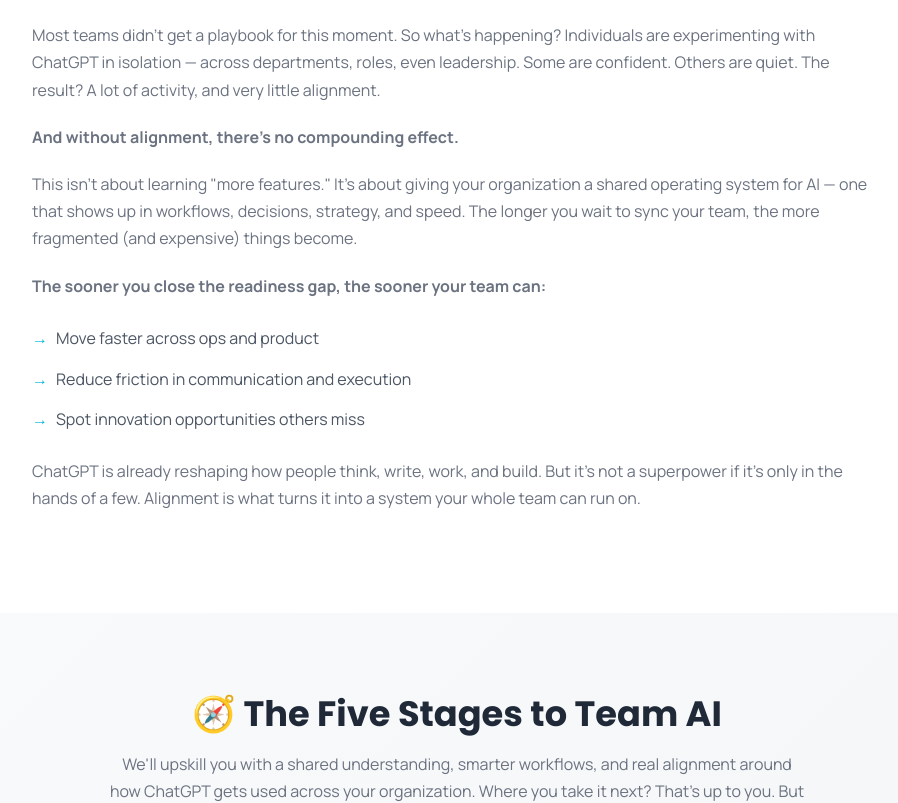
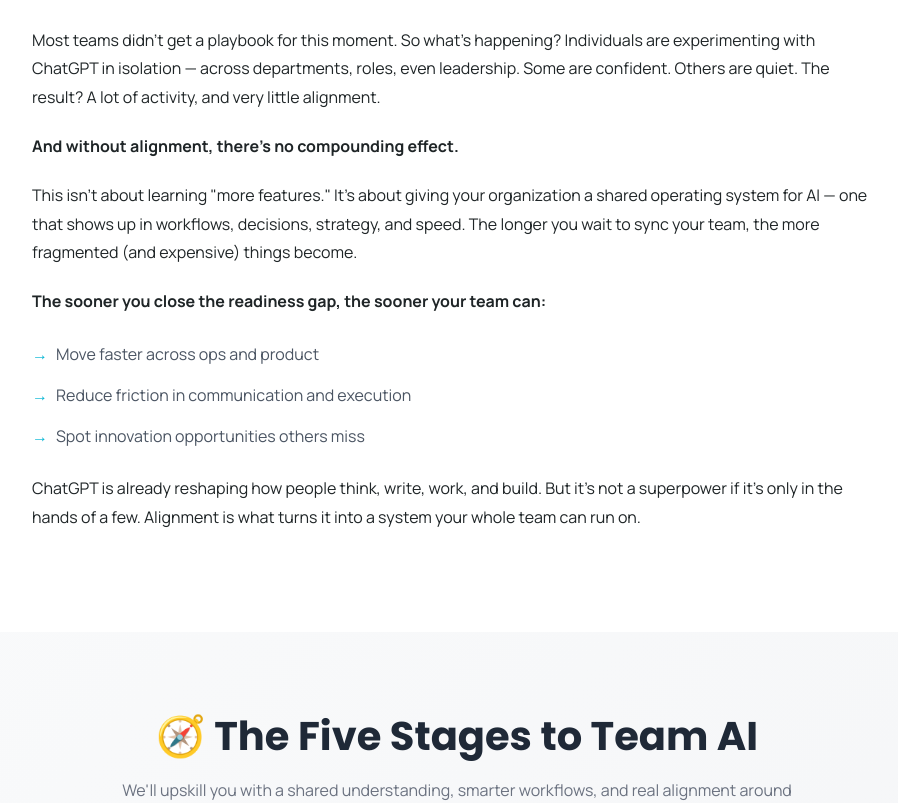
Before and after one commit to SunshineFM/chatgpt-bootcamp, a Next.js app: page / in a window 1280 px wide. Shown: the part 680-1483 px from the top of the page, without its empty margins (183-1081 px from the left). Built offline with nearby package versions, Linux system fonts and the light colour scheme.

Commit message:
Update globals.css

```diff
--- a/app/globals.css
+++ b/app/globals.css
@@ -1,4 +1,4 @@
-@import url('https://fonts.googleapis.com/css2?family=Poppins:wght@400;600;700;800&display=swap');
+@import url('https://fonts.googleapis.com/css2?family=Poppins:wght@600;700;800&display=swap');
 @import url('https://fonts.googleapis.com/css2?family=Manrope:wght@400;500;600;700&display=swap');
 
 * {
@@ -8,17 +8,19 @@
 }
 
 :root {
-  --primary: #2563eb;
-  --primary-light: #3b82f6;
-  --primary-dark: #1e40af;
-  --accent: #06b6d4;
-  --accent-light: #22d3ee;
-  --dark: #1f2937;
-  --gray-light: #f9fafb;
-  --gray-lighter: #f3f4f6;
-  --gray-medium: #e5e7eb;
-  --text-dark: #111827;
-  --text-gray: #6b7280;
+  /* Main AICV Colors */
+  --snow: #FAFBFA;
+  --pine-mist: #EEF5F1;
+  --volt-whisper: #F8FDEB;
+  --pine-900: #0F2E23;
+  --gunmetal-900: #1F2527;
+  --volt-600: #74A800;
+
+  /* Tech Kit */
+  --volt-500: #B7F14D;
+
+  /* Merch Kit */
+  --pine-600: #165C42;
 }
 
 html {
@@ -27,8 +29,8 @@ html {
 
 body {
   font-family: 'Manrope', sans-serif;
-  color: var(--text-dark);
-  background-color: var(--gray-light);
+  color: var(--gunmetal-900);
+  background-color: var(--snow);
   line-height: 1.6;
   font-weight: 400;
 }
@@ -38,45 +40,45 @@ h1, h2, h3, h4, h5, h6 {
   font-family: 'Poppins', sans-serif;
   font-weight: 700;
   line-height: 1.2;
-  margin-bottom: 1rem;
-  color: var(--text-dark);
+  margin-bottom: 1.25rem;
+  color: var(--pine-900);
 }
 
 h1 {
-  font-size: 3rem;
+  font-size: 3.5rem;
   font-weight: 800;
 }
 
 h2 {
-  font-size: 2.2rem;
+  font-size: 2.5rem;
   font-weight: 700;
 }
 
 h3 {
-  font-size: 1.5rem;
+  font-size: 1.75rem;
   font-weight: 700;
 }
 
 h4 {
-  font-size: 1.25rem;
+  font-size: 1.4rem;
   font-weight: 600;
 }
 
 p {
   font-size: 1rem;
-  margin-bottom: 1rem;
-  color: var(--text-gray);
-  line-height: 1.7;
+  margin-bottom: 1.25rem;
+  color: var(--gunmetal-900);
+  line-height: 1.8;
 }
 
 a {
-  color: var(--primary-light);
+  color: var(--volt-600);
   text-decoration: none;
   transition: color 0.3s ease;
 }
 
 a:hover {
-  color: var(--accent);
+  color: var(--pine-600);
 }
 
 button {
@@ -84,30 +86,30 @@ button {
   cursor: pointer;
   border: none;
   border-radius: 0.5rem;
-  padding: 0.75rem 1.5rem;
-  font-size: 0.95rem;
+  padding: 0.875rem 1.75rem;
+  font-size: 1rem;
   font-weight: 600;
   transition: all 0.3s ease;
 }
 
 .btn-primary {
-  background: linear-gradient(135deg, #2563eb 0%, #1e40af 100%);
+  background: linear-gradient(135deg, #74A800 0%, #165C42 100%);
   color: white;
 }
 
 .btn-primary:hover {
   transform: translateY(-2px);
-  box-shadow: 0 8px 16px rgba(37, 99, 235, 0.25);
+  box-shadow: 0 8px 16px rgba(116, 168, 0, 0.25);
 }
 
 .btn-secondary {
-  background: linear-gradient(135deg, #06b6d4 0%, #0891b2 100%);
+  background: var(--pine-900);
   color: white;
 }
 
 .btn-secondary:hover {
   transform: translateY(-2px);
-  box-shadow: 0 8px 16px rgba(6, 182, 212, 0.25);
+  box-shadow: 0 8px 16px rgba(15, 46, 35, 0.25);
 }
 
 /* Container */
@@ -122,66 +124,22 @@ section {
   padding: 5rem 0;
 }
 
-/* Grid */
-.grid {
-  display: grid;
-  gap: 1.5rem;
-}
-
-.grid-2 {
-  grid-template-columns: repeat(auto-fit, minmax(300px, 1fr));
-}
-
-.grid-3 {
-  grid-template-columns: repeat(auto-fit, minmax(280px, 1fr));
-}
-
-.grid-4 {
-  grid-template-columns: repeat(auto-fit, minmax(240px, 1fr));
-}
-
-/* Cards */
-.card {
-  background: white;
-  border-radius: 0.75rem;
-  padding: 1.5rem;
-  box-shadow: 0 1px 3px rgba(0, 0, 0, 0.08);
-  transition: transform 0.3s ease, box-shadow 0.3s ease;
-  text-align: center;
-}
-
-.card:hover {
-  transform: translateY(-2px);
-  box-shadow: 0 4px 12px rgba(0, 0, 0, 0.12);
-}
-
-.card h3 {
-  color: var(--primary-light);
-  margin-bottom: 0.75rem;
-  font-size: 1.2rem;
-}
-
-.card p {
-  margin-bottom: 0;
-  font-size: 0.95rem;
-}
-
 /* Responsive */
 @media (max-width: 768px) {
   h1 {
-    font-size: 2.2rem;
+    font-size: 2.5rem;
   }
 
   h2 {
-    font-size: 1.75rem;
+    font-size: 1.875rem;
   }
 
   h3 {
-    font-size: 1.25rem;
+    font-size: 1.375rem;
   }
 
   .container {
-    padding: 0 1rem;
+    padding: 0 1.5rem;
   }
 
   section {
@@ -196,6 +154,10 @@ section {
 /* Utility */
 .text-center {
   text-align: center;
+}
+
+.text-left {
+  text-align: left;
 }
 
 .mt-2 {
```
